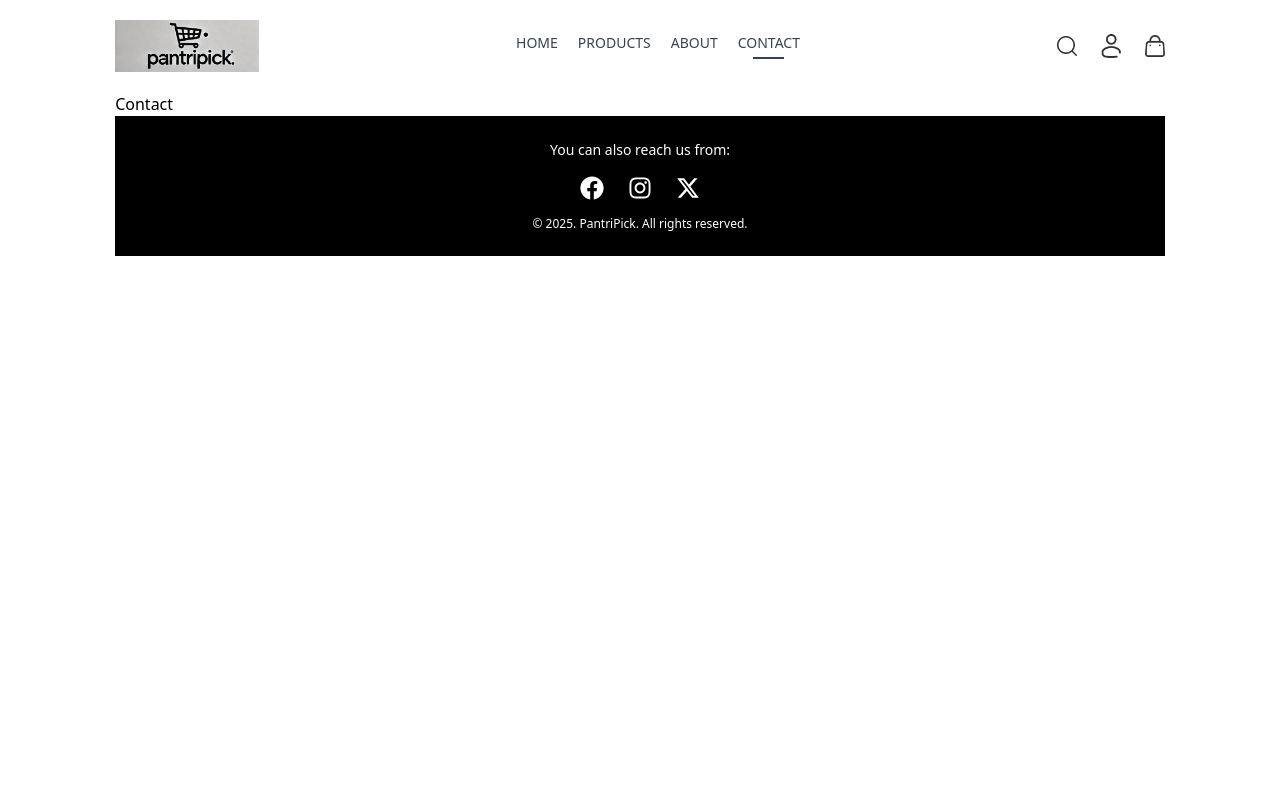
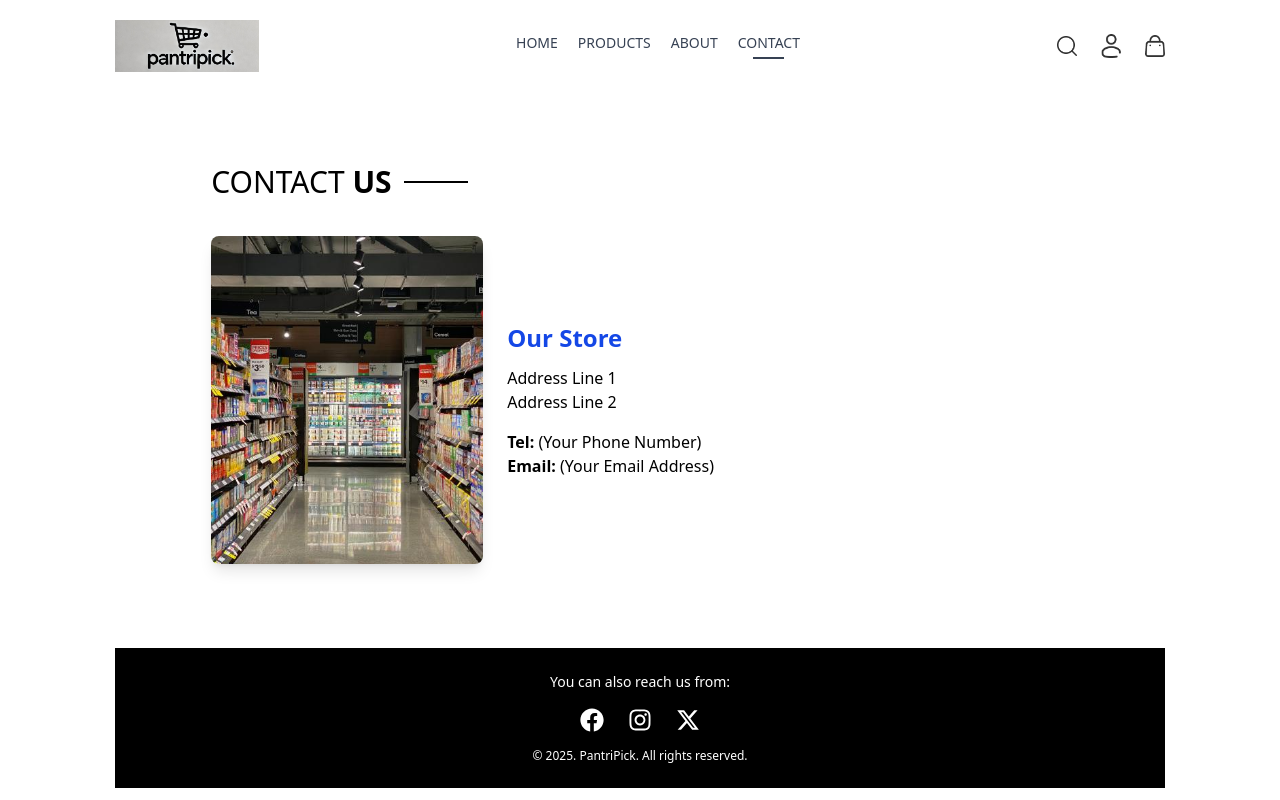
Before and after one commit to rishabhrm/pantripick, a React (Vite) app in the folder frontend/: page /contact in a window 1280 px wide. Built offline with nearby package versions, Linux system fonts and the light colour scheme.

Commit message:
Added Contact page

```diff
--- a/frontend/src/assets/assets.js
+++ b/frontend/src/assets/assets.js
@@ -56,6 +56,7 @@ export const assets = {
     menu_icon,
     cross_icon,
     hero_img,
+    img2
 }
 
 export const homeCategories = [
--- a/frontend/src/pages/Contact.jsx
+++ b/frontend/src/pages/Contact.jsx
@@ -1,9 +1,41 @@
-import React from 'react'
+import React from 'react';
+//import { contactImage } from '../assets/assets';
+import { assets } from '../assets/assets'
 
 function Contact() {
-  return (
-	<div>Contact</div>
-  )
+    return (
+        <div className='px-6 sm:px-16 lg:px-24 py-15'>
+            {/* Heading */}
+            <div className='relative inline-block mb-6 py-3'>
+                <h2 className='text-black text-2xl sm:text-3xl font-normal inline-block'>
+                    CONTACT <span className='font-bold'>US</span>
+                </h2>
+                <span className='absolute left-full top-1/2 -translate-y-1/2 ml-3 w-16 border-t-2 border-black'></span>
+            </div>
+
+            {/* Image Section */}
+            <div className='flex flex-col sm:flex-row items-center gap-6 mb-6'>
+                <img
+                    className='w-68 h-82 object-cover rounded-lg shadow-lg'
+                    src={assets.img2}
+                    alt='Our Store'
+                />
+
+                {/* Contact Details */}
+                <div className='text-black'>
+                    <h3 className='text-xl sm:text-2xl font-semibold text-blue-700 mb-3'>Our Store</h3>
+                    <p className='text-sm sm:text-base'>Address Line 1</p>
+                    <p className='text-sm sm:text-base'>Address Line 2</p>
+                    <p className='text-sm sm:text-base mt-4'>
+                        <span className='font-semibold'>Tel:</span> (Your Phone Number)
+                    </p>
+                    <p className='text-sm sm:text-base'>
+                        <span className='font-semibold'>Email:</span> (Your Email Address)
+                    </p>
+                </div>
+            </div>
+        </div>
+    );
 }
 
 export default Contact
```
